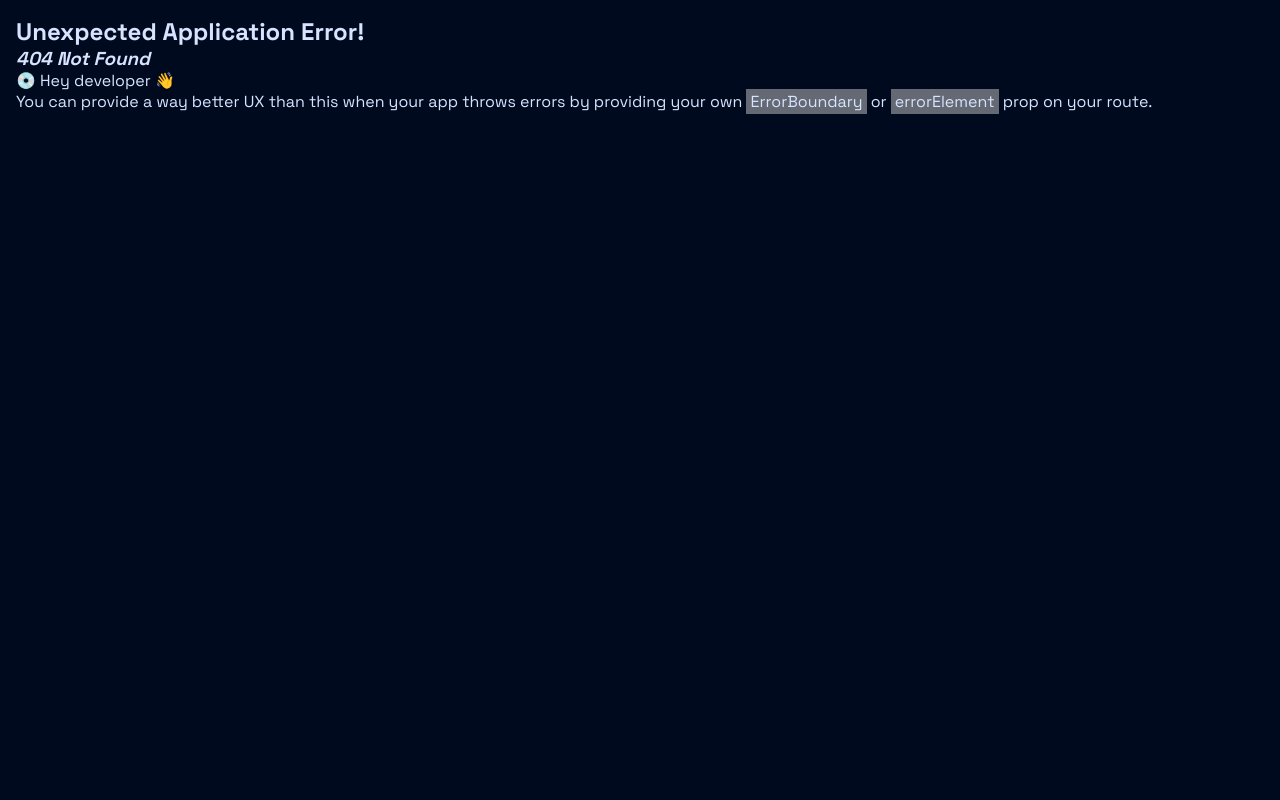
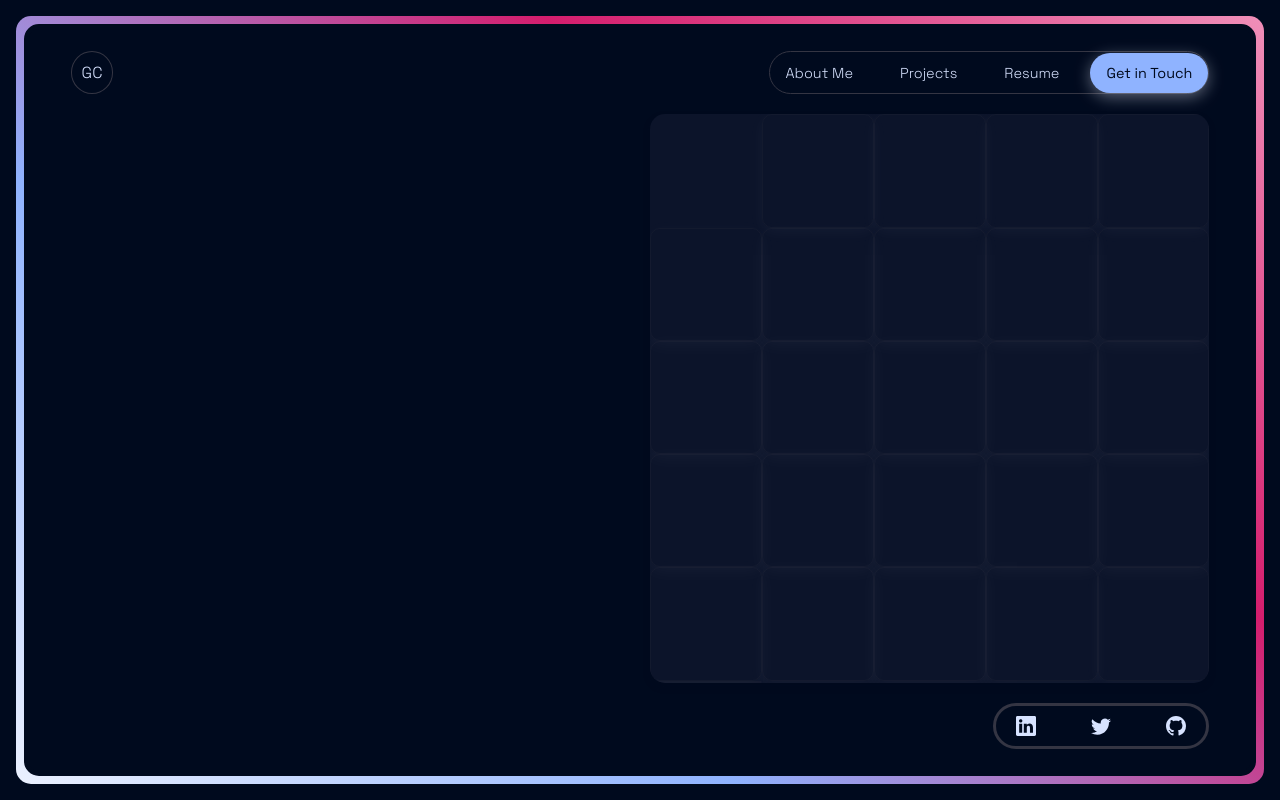
Before and after one commit to guycdev/portfolio-old, a React (Vite) app: page /get-in-touch in a window 1280 px wide. Before the commit this address had no page. Built offline with nearby package versions, Linux system fonts and the light colour scheme.

Commit message:
added animation card, still have to add cursot

```diff
--- a/src/App.jsx
+++ b/src/App.jsx
@@ -9,6 +9,7 @@ import HomeLayout from "./Layouts/HomeLayout";
 import Hero from "./sections/Hero/Hero";
 import AboutMe from "./sections/AboutMe/AboutMe";
 import Projects from "./sections/Projects/Projects";
+import Contact from "./sections/Contact/Contact";
 
 const route = createBrowserRouter(
   createRoutesFromElements(
@@ -16,6 +17,7 @@ const route = createBrowserRouter(
       <Route index element={<Hero />} />
       <Route path="/about-me" element={<AboutMe />} />
       <Route path="/projects" element={<Projects />} />
+      <Route path="/get-in-touch" element={<Contact />} />
     </Route>
   )
 );
--- /dev/null
+++ b/src/sections/Contact/AnimatedBlocks.jsx
@@ -0,0 +1,24 @@
+import React, { useState } from "react";
+import styles from "./Contact.module.css";
+
+export default function AnimatedBlocks({ amount }) {
+  const number = Math.floor(Math.sqrt(amount));
+
+  const blockArr = Array.from({ length: number * number }, (_, index) => (
+    <div className={styles.block} key={index}></div>
+  ));
+
+  return (
+    <div
+      className={`card ${styles.animatedCardContainer}`}
+      style={{
+        display: "grid",
+        gridTemplateRows: `repeat(${Math.floor(Math.sqrt(amount))}, 1fr)`,
+        gridTemplateColumns: `repeat(${Math.floor(Math.sqrt(amount))}, 1fr)`,
+      }}
+    >
+      <div className={styles.cursor}></div>
+      {blockArr}
+    </div>
+  );
+}
--- /dev/null
+++ b/src/sections/Contact/Contact.jsx
@@ -0,0 +1,14 @@
+import React from "react";
+import styles from "./Contact.module.css";
+import AnimatedBlocks from "./AnimatedBlocks";
+
+export default function Contact() {
+  const random = Math.floor(Math.random() * 100);
+
+  return (
+    <section className={styles.contactContainer}>
+      <div></div>
+      <AnimatedBlocks amount={random} />
+    </section>
+  );
+}
--- /dev/null
+++ b/src/sections/Contact/Contact.module.css
@@ -0,0 +1,34 @@
+@import "../../index.css";
+
+.contactContainer {
+  display: flex;
+  gap: 20px;
+  cursor: none;
+}
+
+.contactContainer > * {
+  flex: 1;
+}
+
+.animatedCardContainer {
+  overflow: hidden;
+  /* box-shadow: 0px 4px 16px rgba(235, 241, 255, 0.2) !important; */
+  padding: 0px !important;
+  display: grid;
+  height: 100%;
+  gap: 0px !important;
+  /* -webkit-mask-image: linear-gradient(black, transparent);
+  mask-image: linear-gradient (black, transparent); */
+}
+
+.block {
+  border-radius: 10px;
+  border: 1px solid var(--background-hue);
+  box-shadow: 0px 4px 16px rgba(235, 241, 255, 0.2) !important;
+  opacity: 0.2;
+  transition: all 0.3s;
+}
+
+.block:hover {
+  opacity: 1;
+}
--- a/src/templates/Footer/Footer.jsx
+++ b/src/templates/Footer/Footer.jsx
@@ -42,6 +42,7 @@ export default function Footer() {
             delay: 0.3 + index / linksArr.length,
           },
         }}
+        key={index}
       >
         <div className="react-svg">
           <ReactSVG src={link.logo} />
@@ -51,7 +52,7 @@ export default function Footer() {
   });
 
   return (
-    <div className={styles.footerContainer}>
+    <footer className={styles.footerContainer}>
       <motion.div
         className={styles.footerItemContainer}
         initial={{ height: "0px" }} // Include units here
@@ -64,6 +65,6 @@ export default function Footer() {
       >
         {elementArr}
       </motion.div>
-    </div>
+    </footer>
   );
 }
--- a/src/templates/Nav/Nav.module.css
+++ b/src/templates/Nav/Nav.module.css
@@ -69,6 +69,10 @@
 
 .last:hover > a > span {
   background-color: var(--accent);
+  box-shadow: 0px 0px 5px rgba(212, 29, 109, 0.7),
+    0px 0px 10px rgba(212, 29, 109, 0.7), 0px 0px 15px rgba(212, 29, 109, 0.7),
+    0px 0px 20px rgba(212, 29, 109, 0.7), 0px 0px 25px rgba(212, 29, 109, 0.7),
+    0px 0px 30px rgba(212, 29, 109, 0.7), 0px 0px 35px rgba(212, 29, 109, 0.7);
 }
 
 .last > a > span > span {
@@ -78,4 +82,5 @@
 
 .last:hover > a > span > span {
   color: var(--text);
+  font-weight: 600;
 }
```
